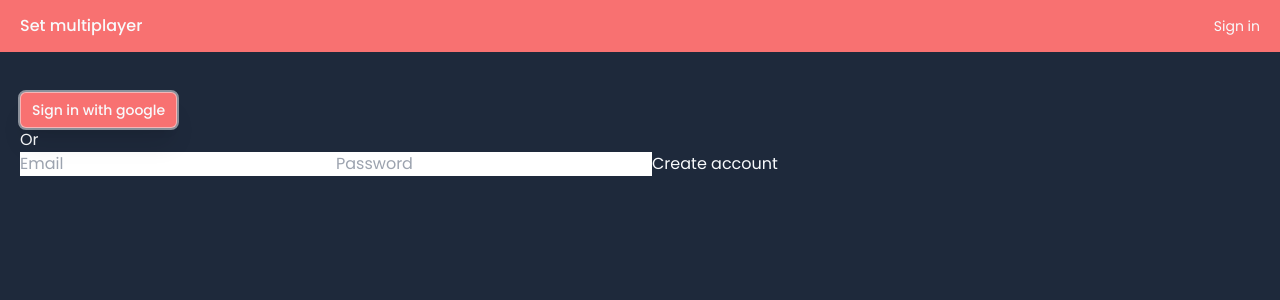
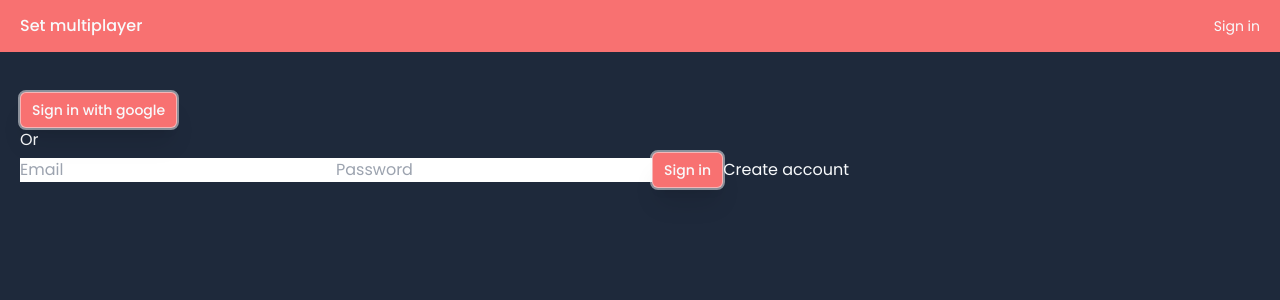
Before and after one commit to R15NTL/set-multiplayer-next, a Next.js app: page /auth/sign-in in a window 1280 px wide. Shown: the top 300 px of the page. Built offline with nearby package versions, Linux system fonts and the light colour scheme; no server answers.

Commit message:
Sign in functionality added

```diff
--- a/package.json
+++ b/package.json
@@ -14,6 +14,7 @@
     "@types/react-dom": "18.2.6",
     "@vercel/analytics": "^1.0.1",
     "autoprefixer": "10.4.14",
+    "firebase": "^10.0.0",
     "firebase-admin": "^11.9.0",
     "framer-motion": "^10.12.18",
     "next": "13.4.9",
--- a/src/pages/api/auth/[...nextauth].ts
+++ b/src/pages/api/auth/[...nextauth].ts
@@ -1,14 +1,43 @@
 import NextAuth from "next-auth";
 import GoogleProvider from "next-auth/providers/google";
+import Credentials from "next-auth/providers/credentials";
 import { getEnv } from "@/utils";
+import { adminAuth } from "@/server/auth/firebase/firebaseInstance";
 
 export const authOptions = {
+  pages: {
+    signIn: "/auth/sign-in",
+  },
   providers: [
     GoogleProvider({
       id: "google-sign-in",
       clientId: getEnv("GOOGLE_CLIENT_ID"),
       clientSecret: getEnv("GOOGLE_CLIENT_SECRET"),
     }),
+    Credentials({
+      id: "credentials",
+      name: "Credentials",
+      credentials: {
+        token: {},
+      },
+      async authorize(credentials) {
+        const token = credentials?.token;
+        if (!token) return null;
+        try {
+          const decodedToken = await adminAuth.verifyIdToken(token);
+          const { uid, email, email_verified } = decodedToken;
+          console.log(decodedToken);
+          return {
+            id: uid,
+            email,
+            email_verified,
+          };
+        } catch (error) {
+          console.log(error);
+          return null;
+        }
+      },
+    }),
   ],
 };
 export default NextAuth(authOptions);
--- a/src/pages/auth/sign-in/index.tsx
+++ b/src/pages/auth/sign-in/index.tsx
@@ -1,4 +1,4 @@
-import React from "react";
+import React, { useState, useMemo } from "react";
 // Next
 import Link from "next/link";
 // Routes
@@ -8,20 +8,77 @@ import { Button } from "@/components/button";
 import MainLayout from "@/layouts/mainLayout/MainLayout";
 // Auth
 import { useSession, signIn } from "next-auth/react";
+import { getAuth, signInWithEmailAndPassword } from "firebase/auth";
+import { initializeApp } from "firebase/app";
+import { type } from "os";
 
 SignIn.getLayout = (page: React.ReactNode) => <MainLayout>{page}</MainLayout>;
 
 export default function SignIn() {
   const { data: session } = useSession();
+  const [credentials, setCredentials] = useState({
+    email: "",
+    password: "",
+  });
+
+  const getHandleCredentialsChange =
+    (key: keyof typeof credentials) =>
+    (e: React.ChangeEvent<HTMLInputElement>) => {
+      setCredentials((prev) => ({ ...prev, [key]: e.target.value }));
+    };
 
   const handleSignInWithGoogle = () => signIn("google-sign-in");
+
+  const handleSignInWithEmailAndPassword = () => {
+    if (typeof window === "undefined") return;
+    initializeApp({
+      apiKey: process.env.NEXT_PUBLIC_FIREBASE_API_KEY,
+      projectId: process.env.NEXT_PUBLIC_FIREBASE_PROJECT_ID,
+    });
+
+    const auth = getAuth();
+
+    signInWithEmailAndPassword(auth, credentials.email, credentials.password)
+      .then((userCredential) => {
+        // Signed in
+        const user = userCredential.user;
+        user.getIdToken().then((idToken) => {
+          // Here, you now have the ID token
+          // You can now send this token to your backend
+          console.log(idToken);
+          signIn("credentials", {
+            token: idToken,
+          });
+        });
+      })
+      .catch((error) => {
+        const errorCode = error.code;
+        const errorMessage = error.message;
+        console.log(errorCode, errorMessage);
+        // ...handle errors here
+      });
+  };
+
   return (
     <>
       <div className=" px-page-x-padding py-page-y-padding">
         <Button onClick={handleSignInWithGoogle}>Sign in with google</Button>
         <p>Or</p>
-        <input type="email" placeholder="Email" />
-        <input type="password" placeholder="Password" />
+        <input
+          className="text-black"
+          value={credentials.email}
+          onChange={getHandleCredentialsChange("email")}
+          type="email"
+          placeholder="Email"
+        />
+        <input
+          className="text-black"
+          value={credentials.password}
+          onChange={getHandleCredentialsChange("password")}
+          type="password"
+          placeholder="Password"
+        />
+        <Button onClick={handleSignInWithEmailAndPassword}>Sign in</Button>
         <Link href={paths.auth.createAccount.root}>Create account</Link>
       </div>
     </>
--- a/src/server/auth/users/authorize.tsx
+++ b/src/server/auth/users/authorize.tsx
@@ -1,5 +1,6 @@
 import { getSession } from "next-auth/react";
 import { NextApiRequest } from "next";
+import { adminAuth } from "../firebase/firebaseInstance";
 
 export const authorizeUser = async (req: NextApiRequest) => {
   const session = await getSession({ req });
@@ -7,3 +8,8 @@ export const authorizeUser = async (req: NextApiRequest) => {
 
   return session;
 };
+
+interface AuthorizeUserSignInProps {
+  email: string;
+  password: string;
+}
```
Also changed, not shown: 1 other file (tests, documents, lock files or other folders).
